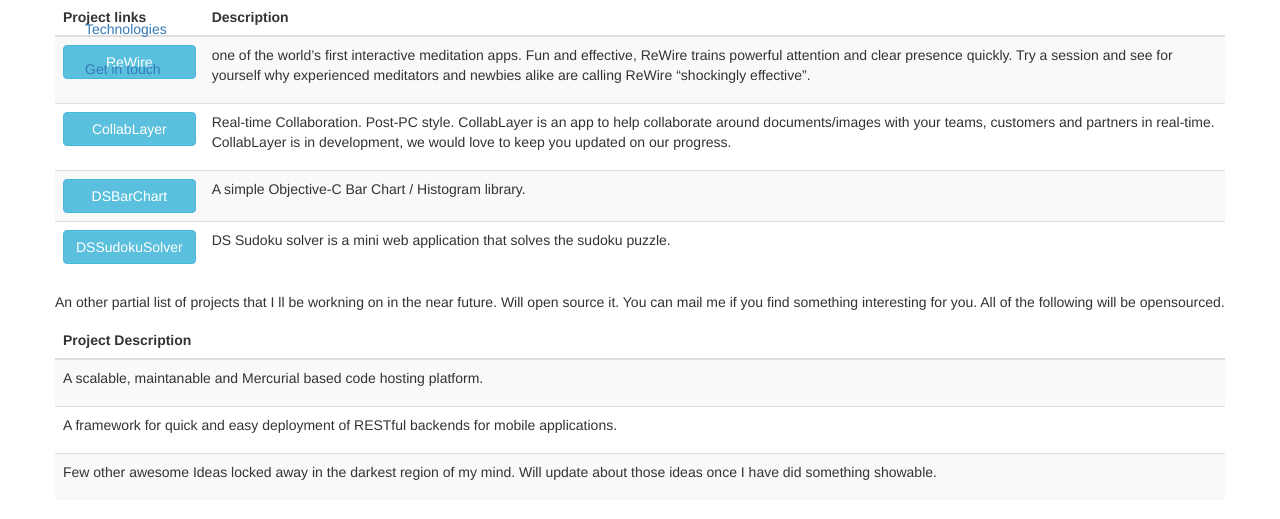
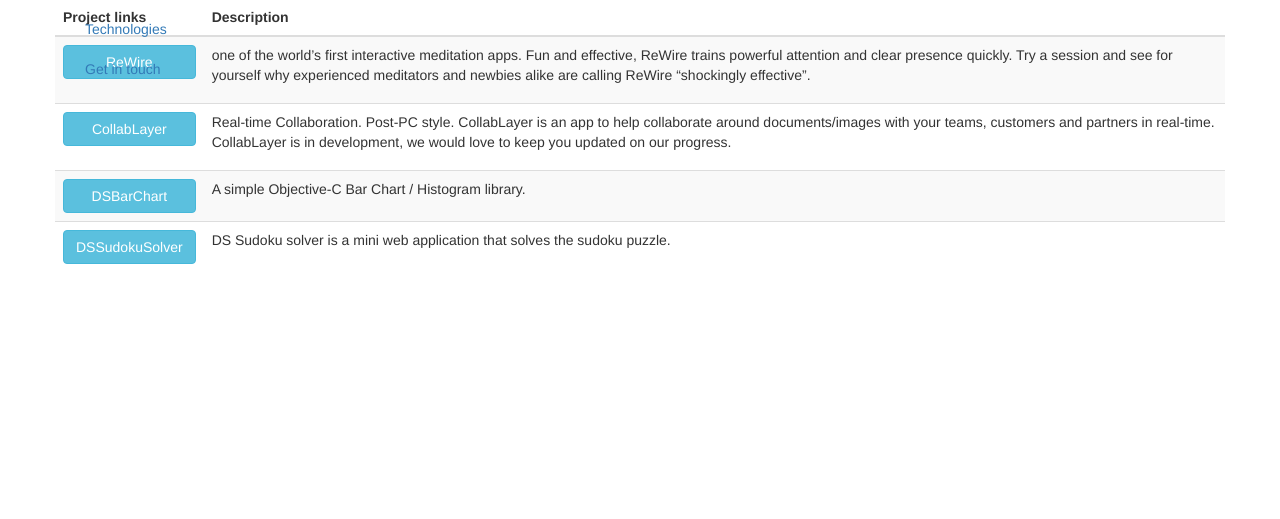
Before and after one commit to dhilipsiva/dhilipsiva.com, a Flask app: page /projects in a window 1280 px wide. Shown: the part 131-650 px from the top of the page. Run offline with Flask 2, Linux system fonts and the light colour scheme; some libraries are stand-ins or nearby versions.

Commit message:
Removed Future projects
Signed-off-by: dhilipsiva <dhilipsiva@gmail.com>

```diff
--- a/templates/projects.html
+++ b/templates/projects.html
@@ -62,36 +62,4 @@
         </table>
     </div>
 </div>
-<div class="row">
-    <p>An other partial list of projects that I ll be workning on in the near future. Will open source it. You can mail me if you find something interesting for you. All of the following will be opensourced.</p>
-    <div class="span8 offset2">
-        <table class="table table-striped">
-            <thead>
-                <tr>
-                    <th>Project Description</th>
-                </tr>
-            </thead>
-            <tbody>
-                <tr>
-                    <td>
-                        <p>A scalable, maintanable and Mercurial based code hosting platform.
-                        </p>
-                    </td>
-                </tr>
-                <tr>
-                    <td>
-                        <p>A framework for quick and easy deployment of RESTful backends for mobile applications.
-                        </p>
-                    </td>
-                </tr>
-                <tr>
-                    <td>
-                        <p>Few other awesome Ideas locked away in the darkest region of my mind. Will update about those ideas once I have did something showable.
-                        </p>
-                    </td>
-                </tr>
-            </tbody>
-        </table>
-    </div>
-</div>
 {% endblock %}
```
